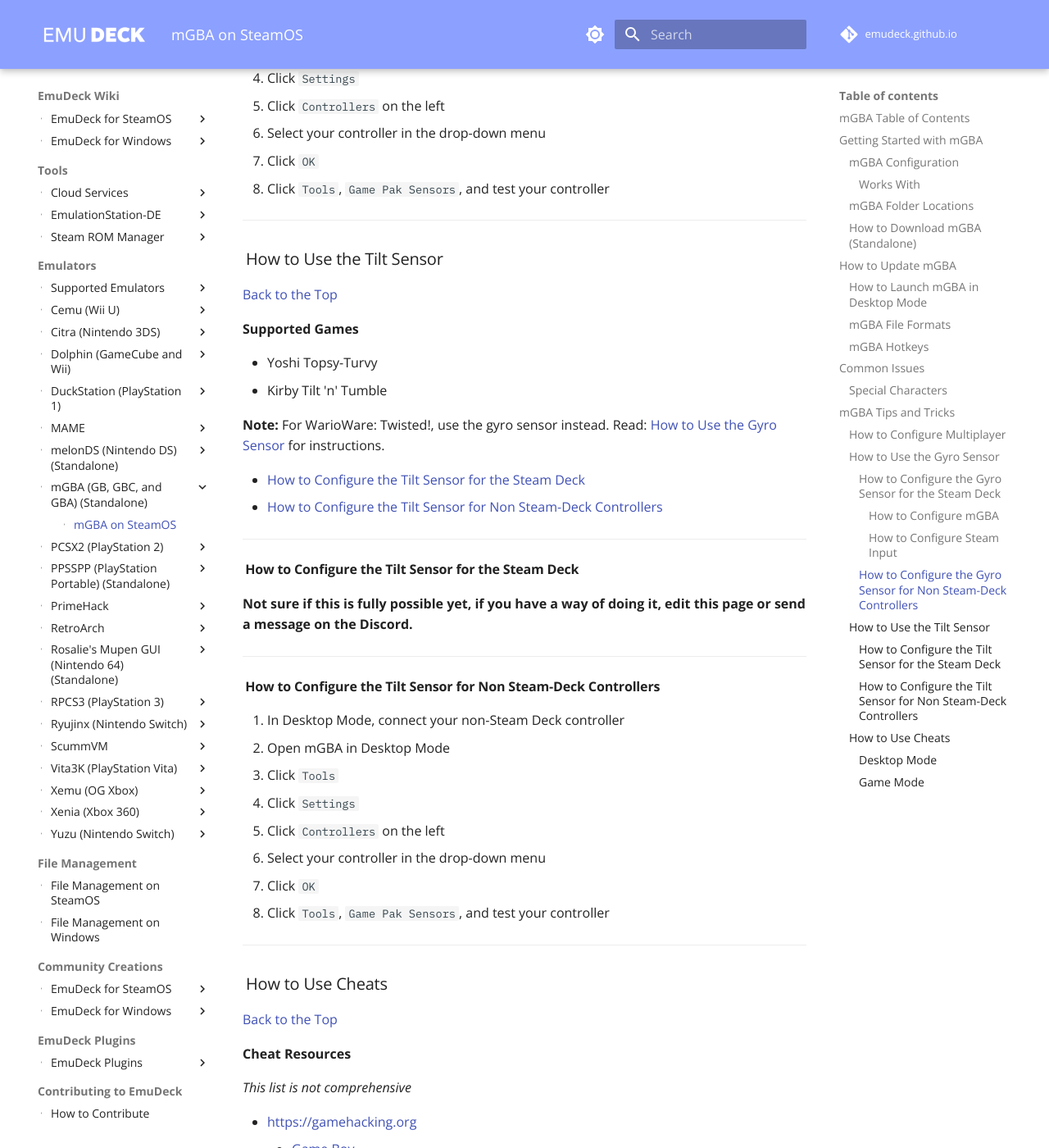
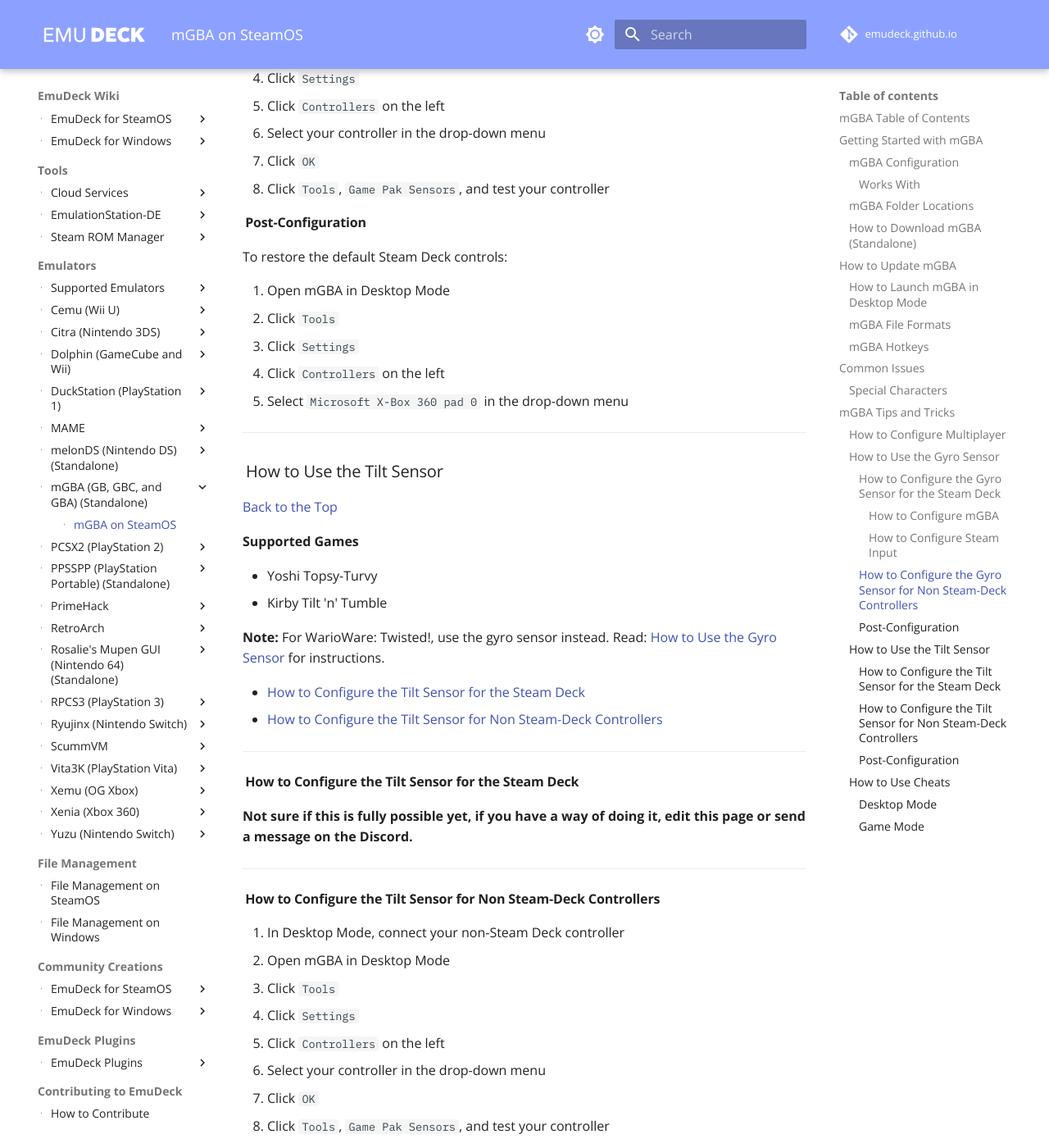
Before and after one commit to EmuDeck/emudeck.github.io, an MkDocs documentation site: the page built from docs/emulators/steamos/mgba.md, in a window 1280 px wide and 1400 px high, scrolled down 8925 px. Shown: the whole window at 82% size. Built offline with MkDocs 1.6.1 and Material for MkDocs 9.7.7, drawn with Linux system fonts in a browser that asks for light colours; comment, search, counter and statistics services are not loaded; some of the changed text lies outside the part shown.

Commit message:
[Add] Post-configuration mgba external controller gyro

```diff
--- a/docs/emulators/steamos/mgba.md
+++ b/docs/emulators/steamos/mgba.md
@@ -312,6 +312,16 @@
 6. Click `OK`
 7. Click `Tools`, `Game Pak Sensors`, and test your controller
 
+#### Post-Configuration
+
+To restore the default Steam Deck controls:
+
+1. Open mGBA in Desktop Mode
+2. Click `Tools`
+3. Click `Settings`
+4. Click `Controllers` on the left
+5. Select `Microsoft X-Box 360 pad 0` in the drop-down menu
+
 
 ***
 
@@ -347,6 +357,17 @@
 6. Click `OK`
 7. Click `Tools`, `Game Pak Sensors`, and test your controller
 
+#### Post-Configuration
+
+To restore the default Steam Deck controls:
+
+1. Open mGBA in Desktop Mode
+2. Click `Tools`
+3. Click `Settings`
+4. Click `Controllers` on the left
+5. Select `Microsoft X-Box 360 pad 0` in the drop-down menu
+
+
 ***
 
 ### How to Use Cheats
```
